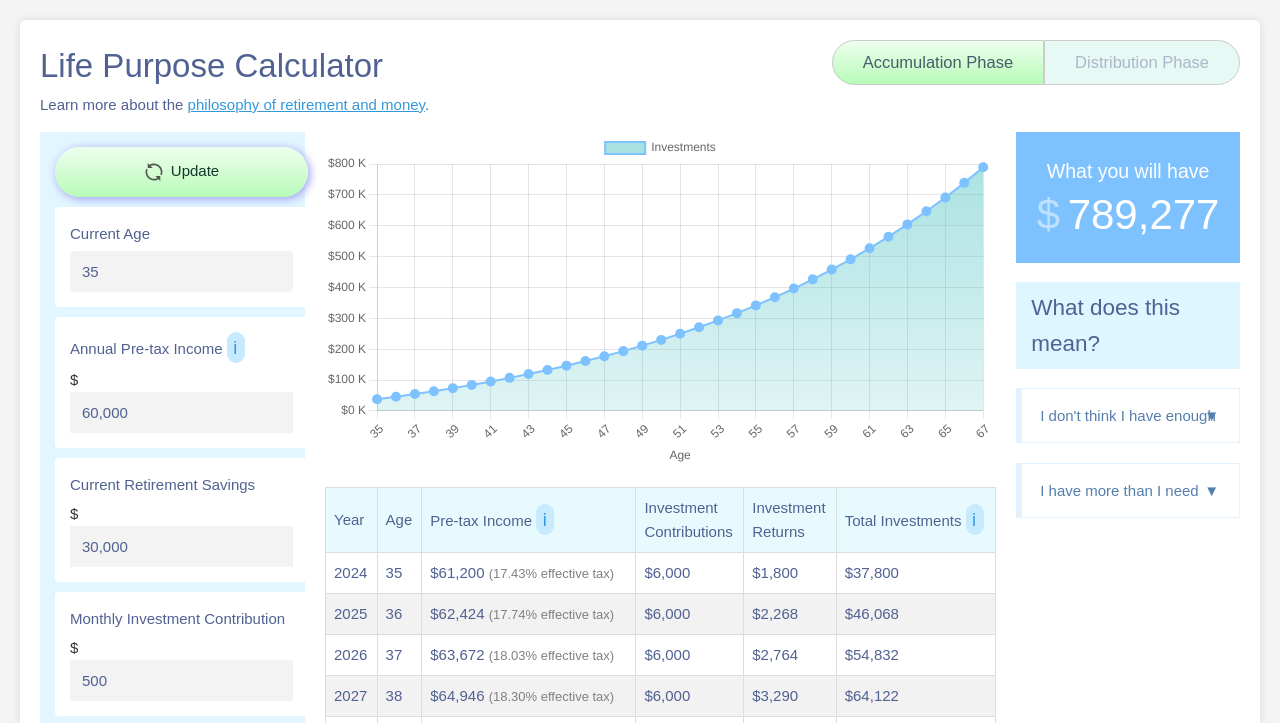
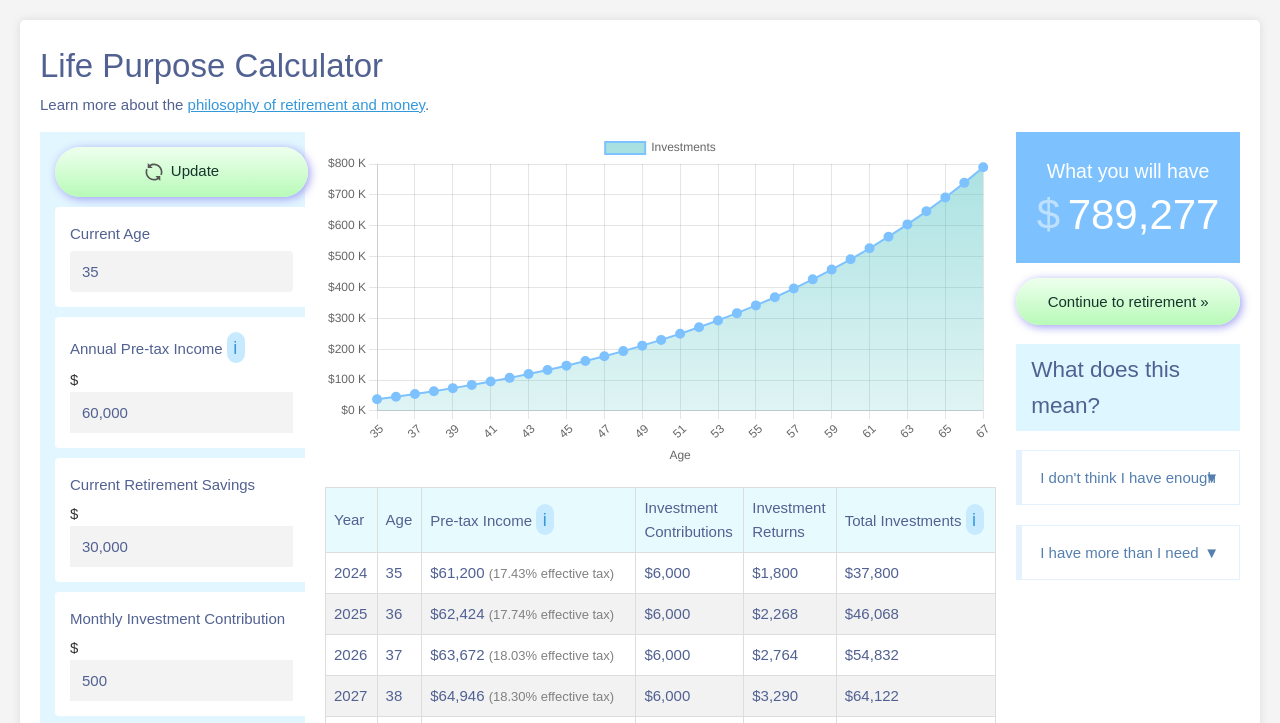
Before and after one commit to scottpetrovic/life-purpose-calculator, a plain HTML site: page index.html in a window 1280 px wide. Shown: the top 723 px of the page. Drawn offline with nearby package versions, Linux system fonts and the light colour scheme; a web font is replaced by a local one.

Commit message:
Try to make the separate steps more clear by putting it under results

```diff
--- a/index.html
+++ b/index.html
@@ -31,10 +31,7 @@
                 </p>
             </span>
 
-            <div class="tabs">
-                <button class="tab active" onclick="openTab(event, 'accumulation')">Accumulation Phase</button>
-                <button class="tab" onclick="openTab(event, 'distribution')">Distribution Phase</button>
-            </div>
+
         </div>
 
 
@@ -216,6 +213,8 @@
                     <p class="large-callout-amount"><span style="margin-right: 0.5rem; opacity: 0.5">$</span><span id="retirementLastAccumulation">234,000</span></p>
                 </div>
 
+                <button class="primary" onclick="openTab(event, 'distribution')">Continue to retirement &raquo;</button>
+
                 <h2>What does this mean?</h2>
 
 
@@ -350,6 +349,8 @@
                     <p id="distribution-final-amount" class="large-callout-amount"><span style="margin-right: 0.5rem; opacity: 0.5">$</span><span id="retirementLastDistribution">0</span></p>
                 </div>
 
+                <button class="primary" onclick="openTab(event, 'accumulation')">&laquo; Back to accumulation</button>
+
                 <h2>Budgeting or Dreaming</h2>
 
 
--- a/styles.css
+++ b/styles.css
@@ -188,6 +188,7 @@ th {
   text-align: center;
   background: #7dc2ff;
   padding: 1rem;
+  margin-bottom: 1rem;
 }
 .main-section-callout h3 {
   color: white;
@@ -205,7 +206,7 @@ th {
   color: white;
 }
 
-button.calculate-button {
+button.calculate-button, button.primary {
   background: linear-gradient(180deg, rgba(238, 255, 238, 1) 0%, rgba(184, 250, 184, 1) 100%);
   padding: 1rem 2rem;
   color: #16352b;
@@ -217,11 +218,14 @@ button.calculate-button {
   display: flex;
   justify-content: center;
   column-gap: 7px;
+  width: 100%;
 }
-button.calculate-button:hover {
+button.calculate-button:hover, button.primary:hover {
   background: rgb(238,255,238);
   background: linear-gradient(0deg, rgba(238,255,238,1) 0%, rgba(184,250,184,1) 100%);
 }
+
+
 
 
 /* accordion styles */
```
